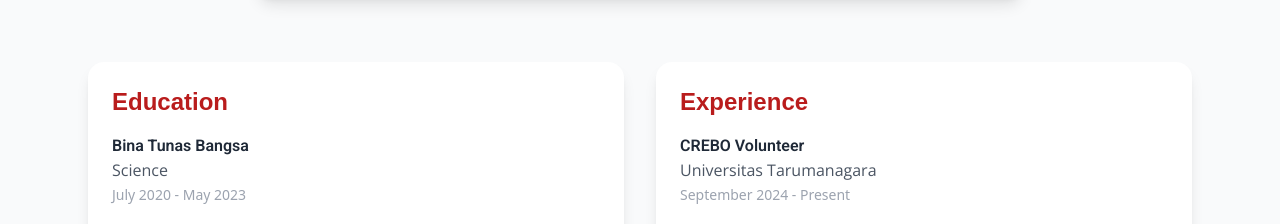
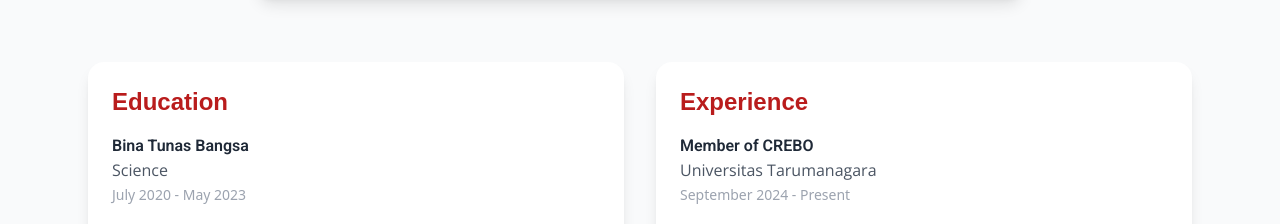
Before and after one commit to RafaelAngeloChristianto/cecil-portfolio, a React (Vite) app: page / in a window 1280 px wide. Shown: the part 900-1124 px from the top of the page. Built offline with nearby package versions, Linux system fonts and the light colour scheme; a web font is replaced by a local one.

Commit message:
memberof crebo

```diff
--- a/src/screens/HomeScreen.tsx
+++ b/src/screens/HomeScreen.tsx
@@ -127,7 +127,7 @@
             <div className="space-y-4">
               <div>
                 <h3 className="font-roboto font-semibold text-gray-800">
-                  CREBO Volunteer
+                  Member of CREBO
                 </h3>
                 <p className="font-open-sans text-gray-600">
                   Universitas Tarumanagara
```
